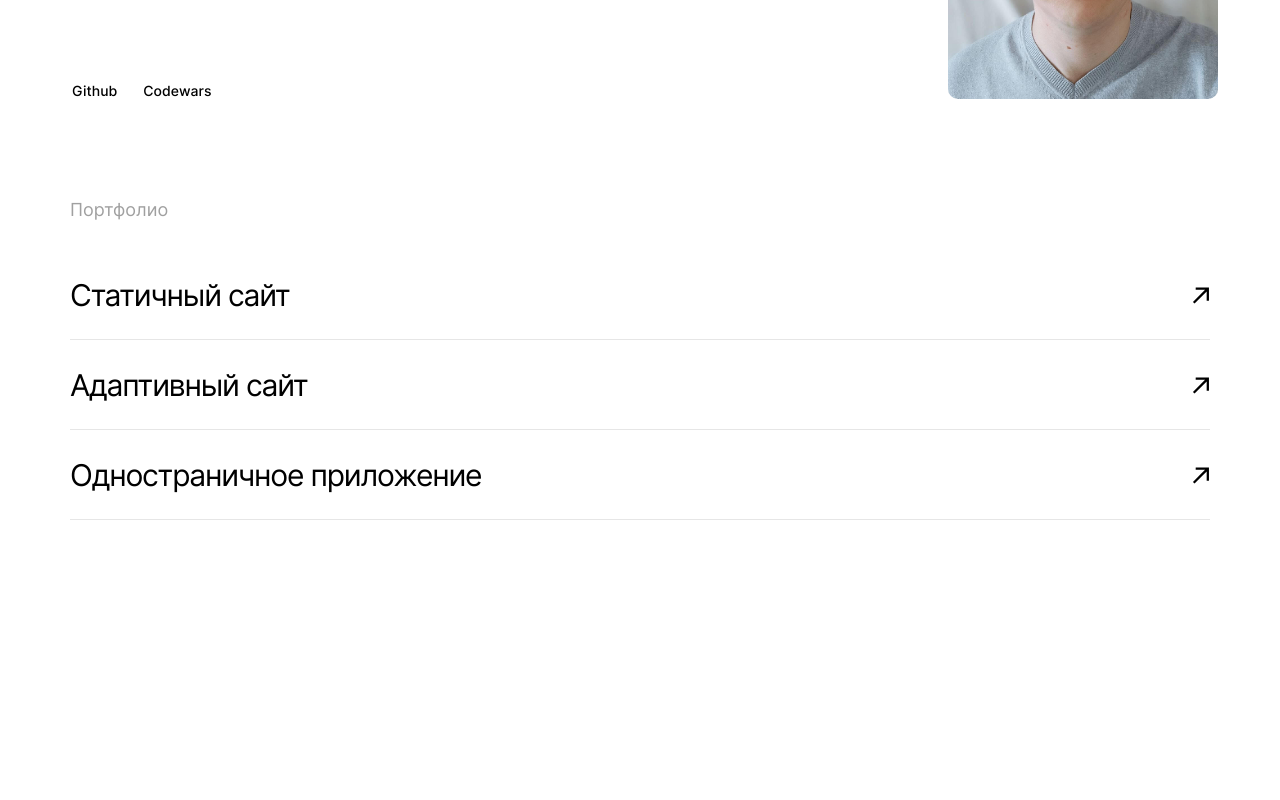
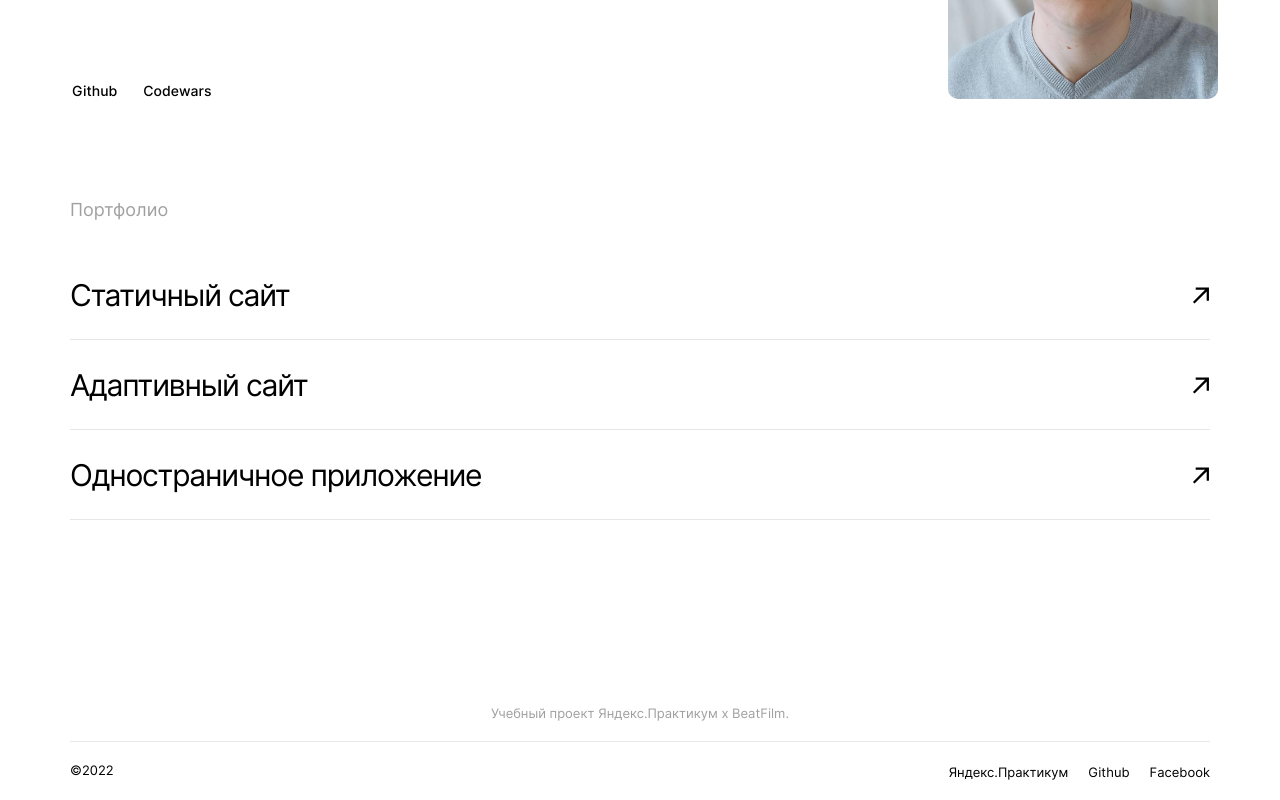
Before and after one commit to XcQuake/movies-explorer-frontend, a React (Create React App) app: page / in a window 1280 px wide. Shown: the part 2319-3119 px from the top of the page. Before the commit the page ends 2929 px from the top, so only its background shows below. Built offline with nearby package versions, Linux system fonts and the light colour scheme.

Commit message:
feat: Footer component markup

```diff
--- a/src/components/App/App.js
+++ b/src/components/App/App.js
@@ -1,12 +1,14 @@
 import './App.css';
 import Header from '../Header/Header';
 import Main from '../Main/Main';
+import Footer from '../Footer/Footer';
 
 export default function App() {
   return (
     <>
       <Header />
       <Main />
+      <Footer />
     </>
   );
 }
--- /dev/null
+++ b/src/components/Footer/Footer.css
@@ -0,0 +1,112 @@
+.footer {
+  display: flex;
+  justify-content: center;
+}
+
+.footer__wrapper {
+  width: 100%;
+  max-width: 1140px;
+  padding: 60px 10px 10px;
+  display: flex;
+  flex-direction: column;
+  gap: 30px;
+  justify-content: center;
+}
+
+.footer__title {
+  margin: 0;
+  font-weight: 400;
+  font-size: 12px;
+  line-height: 15px;
+  color: #A0A0A0;
+  text-align: center;
+  padding-bottom: 20px;
+  border-bottom: 1px solid #E8E8E8;
+}
+
+.footer__container {
+  display: flex;
+  flex-direction: column;
+  gap: 30px
+}
+
+.footer__links {
+  list-style: none;
+  padding: 0;
+  margin: 0;
+  text-align: center;
+  display: flex;
+  flex-direction: column;
+  justify-content: center;
+  gap: 8px;
+}
+
+.footer__link {
+  font-weight: 400;
+  font-size: 12px;
+  line-height: 15px;
+  color: #000;
+  text-decoration: none;
+  opacity: 1;
+  transition: 0.2s ease-out;
+  box-sizing: border-box;
+}
+
+.footer__link:hover {
+  opacity: 0.7;
+}
+
+.footer__link:focus {
+  outline: none;
+  box-shadow: 0 0 0 2px #3456F3;
+  color: #3456F3;
+  padding: 0 2px;
+}
+
+.footer__year {
+  font-weight: 400;
+  font-size: 12px;
+  line-height: 15px;
+  text-align: center;
+  margin: 0;
+}
+
+@media (min-width: 525px) {
+  .footer__container {
+    flex-direction: row-reverse;
+    justify-content: space-between;
+  }
+
+  .footer__links {
+    flex-direction: row;
+    gap: 20px;
+  }
+}
+
+@media (min-width: 768px) {
+  .footer__wrapper {
+    padding: 65px 30px 20px;
+    gap: 20px;
+  }
+
+  .footer__title {
+    font-size: 13px;
+    line-height: 16px;
+  }
+
+  .footer__link {
+    font-size: 13px;
+    line-height: 16px;
+  }
+
+  .footer__year {
+    font-size: 13px;
+    line-height: 16px;
+  }
+}
+
+@media (min-width: 1024px) {
+  .footer__wrapper {
+    padding-top: 95px;
+  }
+}
--- /dev/null
+++ b/src/components/Footer/Footer.js
@@ -0,0 +1,29 @@
+import './Footer.css';
+
+function Footer() {
+  return (
+    <footer className='footer'>
+      <div className='footer__wrapper'>
+        <h3 className='footer__title'>
+          Учебный проект Яндекс.Практикум х&nbsp;BeatFilm.
+        </h3>
+        <div className='footer__container'>
+          <ul className='footer__links'>
+            <li>
+              <a className='footer__link' href='https://practicum.yandex.ru/' target='_blank' rel="noreferrer">Яндекс.Практикум</a>
+            </li>
+            <li>
+              <a className='footer__link' href='https://github.com/XcQuake' target='_blank' rel="noreferrer">Github</a>
+            </li>
+            <li>
+              <a className='footer__link' href='https://www.facebook.com/' target='_blank' rel="noreferrer">Facebook</a>
+            </li>
+          </ul>
+          <p className='footer__year'>&copy;2022</p>
+        </div>
+      </div>
+    </footer>
+  );
+}
+
+export default Footer;
```
